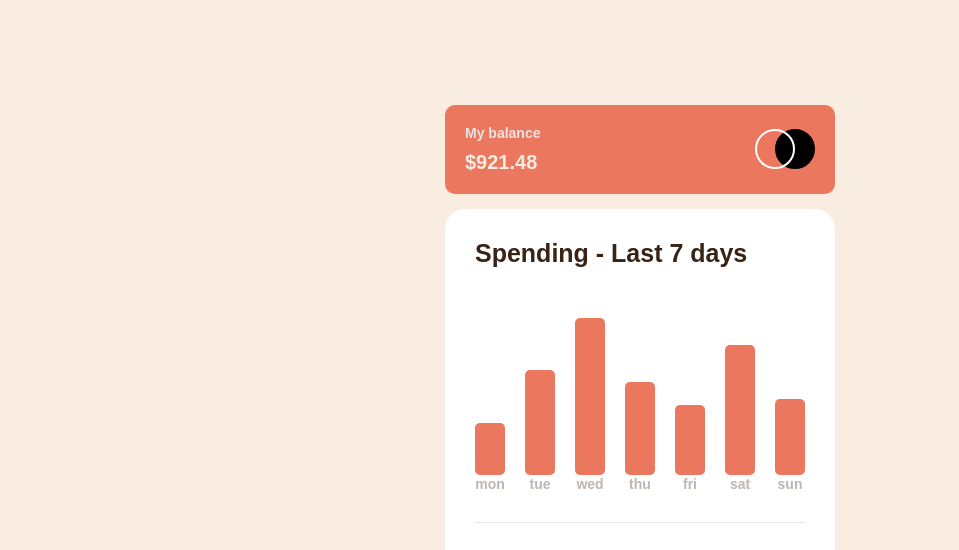
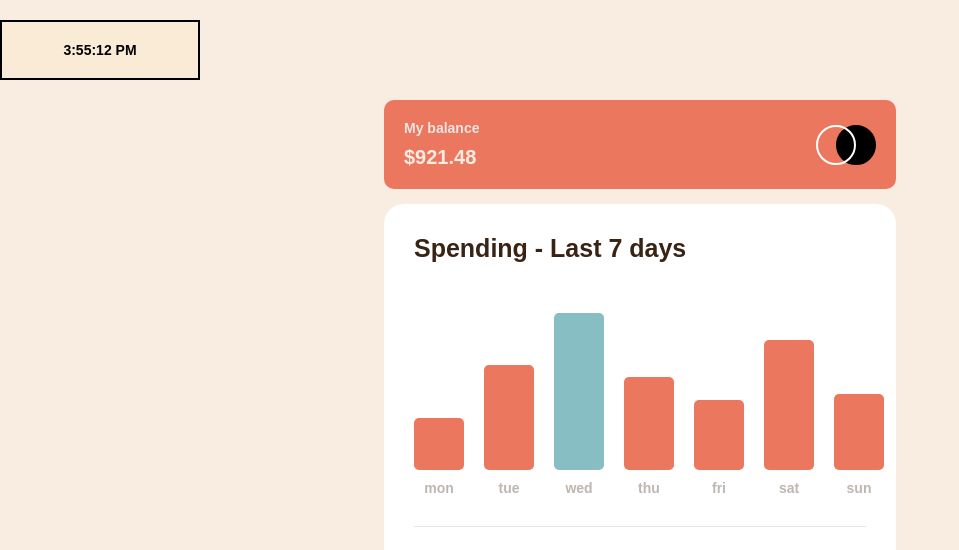
Before and after one commit to Eleniyancode/expenses-chart-component, a plain HTML site: page index.html in a window 1280 px wide. Shown: the top 550 px of the page, without its empty margins (0-959 px from the left). Drawn offline with Linux system fonts and the light colour scheme.

Commit message:
Add: animation and hover style

```diff
--- a/index.html
+++ b/index.html
@@ -1,20 +1,34 @@
 <!DOCTYPE html>
 <html lang="en">
   <head>
-  <meta charset="UTF-8">
-  <meta name="viewport" content="width=device-width, initial-scale=1.0"> <!-- displays site properly based on user's device -->
+    <meta charset="UTF-8" />
+    <meta name="viewport" content="width=device-width, initial-scale=1.0" />
+    <!-- displays site properly based on user's device -->
 
-  <link rel="icon" type="image/png" sizes="32x32" href="./images/favicon-32x32.png">
-  <link rel="stylesheet" href="style.css">
+    <link
+      rel="icon"
+      type="image/png"
+      sizes="32x32"
+      href="./images/favicon-32x32.png"
+    />
+    <link rel="stylesheet" href="style.css" />
     <title>Frontend Mentor | Expenses chart component</title>
 
     <!-- Feel free to remove these styles or customise in your own stylesheet 👍 -->
     <style>
-    .attribution { font-size: 11px; text-align: center; }
-    .attribution a { color: hsl(228, 45%, 44%); }
+      .attribution {
+        font-size: 11px;
+        text-align: center;
+      }
+      .attribution a {
+        color: hsl(228, 45%, 44%);
+      }
     </style>
   </head>
   <body>
+    <div>
+      <p id="time"></p>
+    </div>
     <div class="container">
       <section class="top">
         <div class="top-content-div">
@@ -33,45 +47,45 @@
         <h2>Spending - Last 7 days</h2>
 
         <div class="bar-chart-divs">
-        <div class=" bar-chart">
+          <div class="bar-chart bar-1">
             <p class="amount"></p>
-          <div class="bar" id="bar-mon"></div>
-          <p>mon</p>
+            <div class="bar"></div>
+            <p> mon </p>
           </div>
 
-        <div class="bar-chart">
+          <div class="bar-chart bar-2">
             <p class="amount"></p>
-          <div  class="bar" id="bar-mon"></div>
+            <div class="bar"></div>
             <p>tue</p>
           </div>
 
-        <div class="bar-chart">
+          <div class="bar-chart bar-3">
             <p class="amount"></p>
-          <div  class="bar" id="bar-mon"></div>
+            <div class="bar"></div>
             <p>wed</p>
           </div>
 
-        <div class="bar-chart">
+          <div class="bar-chart bar-4">
             <p class="amount"></p>
-          <div class="bar" id="bar-mon"></div>
+            <div class="bar"></div>
             <p>thu</p>
           </div>
 
-        <div class="bar-chart">
+          <div class="bar-chart bar-5">
             <p class="amount"></p>
-          <div class="bar" id="bar-mon"></div>
+            <div class="bar"></div>
             <p>fri</p>
           </div>
 
-        <div class="bar-chart">
+          <div class="bar-chart bar-6">
             <p class="amount"></p>
-          <div class="bar" id="bar-mon"></div>
+            <div class="bar"></div>
             <p>sat</p>
           </div>
 
-        <div class="bar-chart">
+          <div class="bar-chart bar-7">
             <p class="amount"></p>
-          <div class="bar" id="bar-mon"></div>
+            <div class="bar"></div>
             <p>sun</p>
           </div>
         </div>
@@ -81,18 +95,19 @@
             <p>Total this month</p>
             <p id="total-monthly">$478.33</p>
           </div>
-        <p id="percent-last-month"> <span id="percentage">+2.4%</span> <br>
+          <p id="percent-last-month">
+            <span id="percentage">+2.4%</span> <br />
             from last month
           </p>
         </div>
       </section>
     </div>
 
-
-
     <div class="attribution">
-    Challenge by <a href="https://www.frontendmentor.io?ref=challenge" target="_blank">Frontend Mentor</a>.
-    Coded by <a href="#">Your Name Here</a>.
+      Challenge by
+      <a href="https://www.frontendmentor.io?ref=challenge" target="_blank"
+        >Frontend Mentor</a
+      >. Coded by <a href="#">eleniyancode</a>.
     </div>
 
     <script src="script.js"></script>
--- a/script.js
+++ b/script.js
@@ -1,47 +1,80 @@
-'use strict';
+"use strict";
 
-const barCharts = [...document.querySelectorAll('.bar')];
-const amountEls = [...document.querySelectorAll('.amount')];
-const bars = [...document.querySelectorAll('.bar')]
+const barChartsDiv = document.getElementById('bar-chart-divs')
+const barCharts = [...document.querySelectorAll(".bar")];
+const amountEls = [...document.querySelectorAll(".amount")];
+const bars = [...document.querySelectorAll(".bar")];
 
-console.log(barCharts);
-console.log(amountEls);
+// console.log(barCharts);
+// console.log(amountEls);
 
-const formatcur = function(value, locale, currency) {
-        return new Intl.NumberFormat(locale, {
-      style: 'currency',
-      currency: currency
-    }).format(value)
-}
+//Formatting the amount to a standard currency
+const formatcur = function (value, locale, currency) {
+  return new Intl.NumberFormat(locale, {
+    style: "currency",
+    currency: currency,
+  }).format(value);
+};
 
-fetch('data.json')
-.then(response => response.json())
-.then(data =>{
+//fetching the data from the json file to work with
+
+fetch("data.json")
+  .then((response) => response.json())
+  .then((data) => {
     console.log(data);
+
+    //getting the highest day with the most spending
+    const maxAmount = data.reduce((max, current) => {
+      return current.amount > max.amount ? current : max;
+    });
+
+    // console.log(maxAmount);
+
+    //displaying the bars base on the amount spend a day
     barCharts.forEach((bar, i) => {
-    const height = Math.round(3 * data[i].amount)
-    console.log(height);
-    bar.style.height = `${height}px`
-    amountEls[i].textContent = `${formatcur(Number(data[i].amount), 'en-US', 'USD')}`;
+      const height = Math.round(3 * data[i].amount);
+      //   console.log(height);
+    //   console.log(maxAmount.amount);
+      bar.style.height = `${height}px`;
+      if (height === Math.round(3 * maxAmount.amount)) {
+        bar.style.backgroundColor = "hsl(186, 34%, 65%)";
+        // console.log(maxAmount.amount);
+      }
 
+      //displaying the amount on top of the bar chart
+      amountEls[i].textContent = `${formatcur(
+        Number(data[i].amount),
+        "en-US",
+        "USD"
+      )}`;
 
-    bar.addEventListener('mouseover', () => {
-        amountEls[i].style.display = 'block';
-    })
+      bar.addEventListener("mouseover", () => {
+        amountEls[i].style.display = "block";
+      });
 
-    bar.addEventListener('mouseout', () => {
-        amountEls[i].style.display = 'none';
-    })
+      bar.addEventListener("mouseout", () => {
+        amountEls[i].style.display = "none";
+      });
+    });
+  })
+  .catch((error) => {
+    console.log("Error loading JSON", error);
+  });
 
-    bars.forEach((b) => {
-        bar.addEventListener('click', () => {
-        amountEls[i].style.display = 'block';
-        console.log('clicked');
-    })
-    })
+//added a clock because why not???
+const timeEl = document.getElementById("time");
+// console.log(timeEl);
 
-})
-})
-.catch(error => {
-    console.log('Error loading JSON', error)
-});
+const tick = function () {
+  const now = new Date();
+  const options = {
+    hour: "numeric",
+    minute: "numeric",
+    second: "numeric",
+  };
+
+  timeEl.textContent = new Intl.DateTimeFormat("en-US", options).format(now);
+};
+
+tick();
+setInterval(tick, 1000);
--- a/style.css
+++ b/style.css
@@ -9,6 +9,7 @@ html {
 }
 
 body {
+    position: relative;
     font-family: Arial, Helvetica, sans-serif;
     font-weight: 600;
     height: 100vh;
@@ -99,7 +100,7 @@ body {
 
 .bar-chart-divs {
     display: flex;
-    gap: 2rem;
+    gap: 1rem;
     margin-top: 2rem;
     padding-block: 3rem;
     /* border: 2px solid red; */
@@ -113,7 +114,7 @@ body {
     flex-direction: column;
     justify-content: center;
     align-items: center;
-    gap: 1px;
+    gap: 10px;;
     position: relative;
 }
 
@@ -123,14 +124,14 @@ body {
 }
 
 .bar {
-    width: 3rem;
+    width: 4rem;
     height: 8rem;
     background-color: hsl(10, 79%, 65%);
     border-radius: 5px;
 }
 
 .bar:hover {
-    background-color: hsl(186, 34%, 65%);
+    background-color: hsla(10, 79%, 65%, 0.7);
     cursor: pointer;
 }
 
@@ -170,3 +171,76 @@ body {
     top: -40px;
     display: none;
 }
+
+#time {
+position: absolute;
+padding: 2rem;
+font-size: 1.4rem;
+border: 2px solid black;
+top: 0;
+width: 200px;
+left: 0;
+top: 20px;
+background-color: antiquewhite;
+color: black;
+font-weight: 700;
+text-align: center;
+}
+
+@media (min-width: 600px) {
+    .container {
+        width: 40%;
+    }
+
+    .bar-chart-divs {
+        gap: 2rem;
+    }
+
+    .bar {
+        width: 5rem;
+    }
+}
+
+@keyframes anime {
+    0% {
+        transform: scale(0);
+    }
+
+    50% {
+        transform: scale(1.2);
+        opacity: 0.5;
+    }
+
+    100% {
+        transform: scale(1);
+        opacity: 1;
+    }
+}
+
+.bar-1 {
+    animation: anime 0.8s 0s forwards;
+}
+
+.bar-2 {
+    animation: anime 0.8s 0.2s forwards;
+}
+
+.bar-3 {
+    animation: anime 0.8s 0.4s forwards;
+}
+
+.bar-4 {
+    animation: anime 0.8s 0.6s forwards;
+}
+
+.bar-5 {
+    animation: anime 0.8s 0.8s forwards;
+}
+
+.bar-6 {
+    animation: anime 0.8s 1s forwards;
+}
+
+.bar-7 {
+    animation: anime 0.8s 1.2s forwards;
+}
```
Lines whose indentation alone changed are shown as unchanged.
